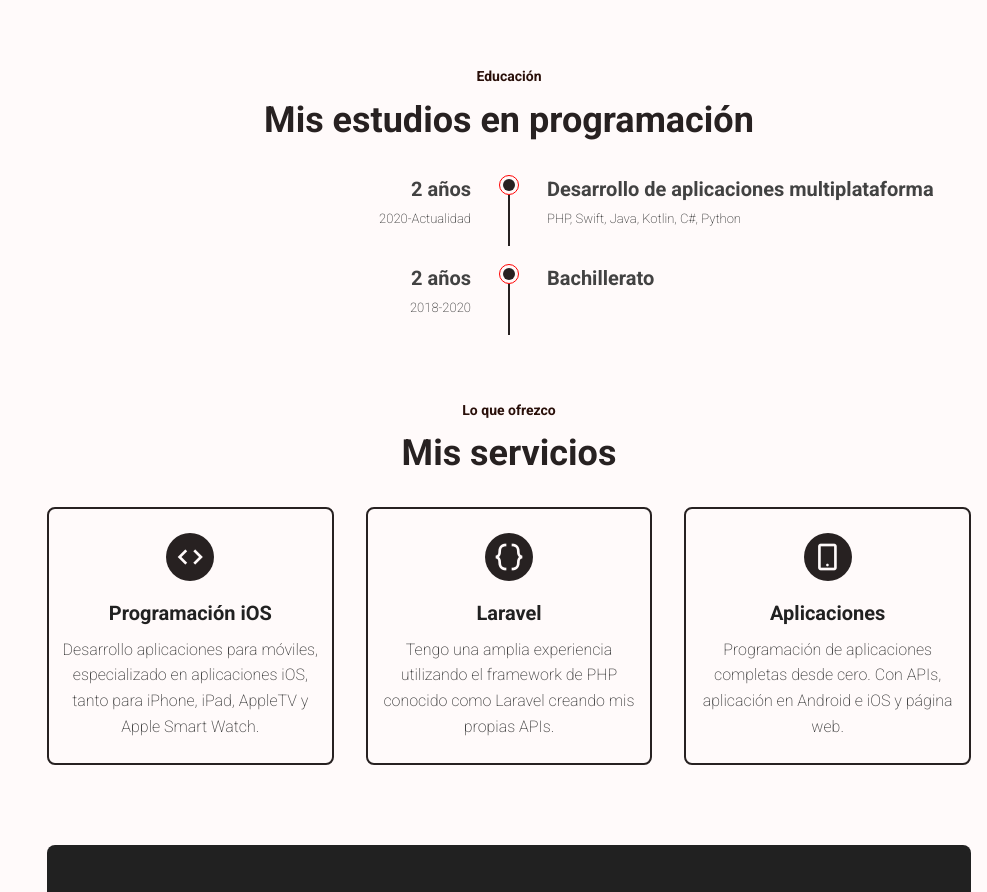
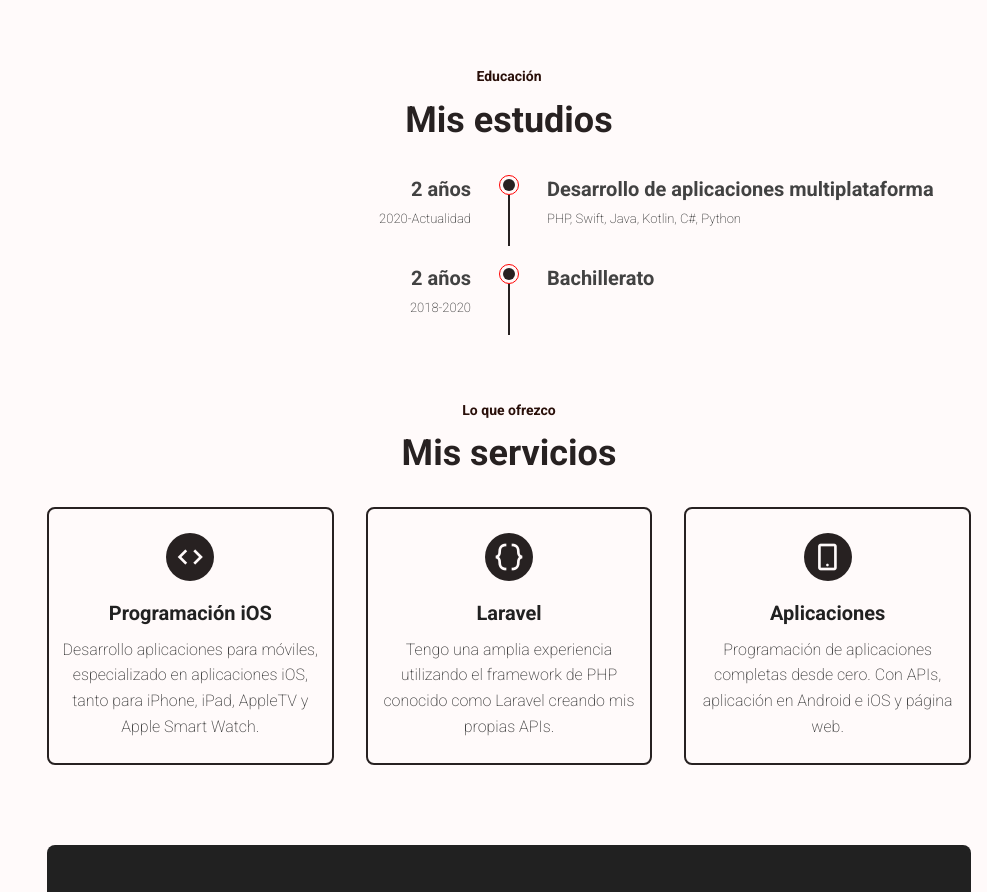
Before and after one commit to danixidev/danixi-dev, a plain HTML site: page index.html in a window 1280 px wide. Shown: the part 2302-3194 px from the top of the page, without its empty margins (293-1280 px from the left). Drawn offline with nearby package versions, Linux system fonts and the light colour scheme.

Commit message:
Update index.html

```diff
--- a/index.html
+++ b/index.html
@@ -210,7 +210,7 @@
       <!-- ===== EDUCACION ===== -->
       <section class="education section" id="estudios">
          <span class="section-subtitle">Educación</span>
-         <h2 class="section-title">Mis estudios en programación</h2>
+         <h2 class="section-title">Mis estudios</h2>
 
          <div class="education_container bd-grid">
             <div class="education_content">
```
